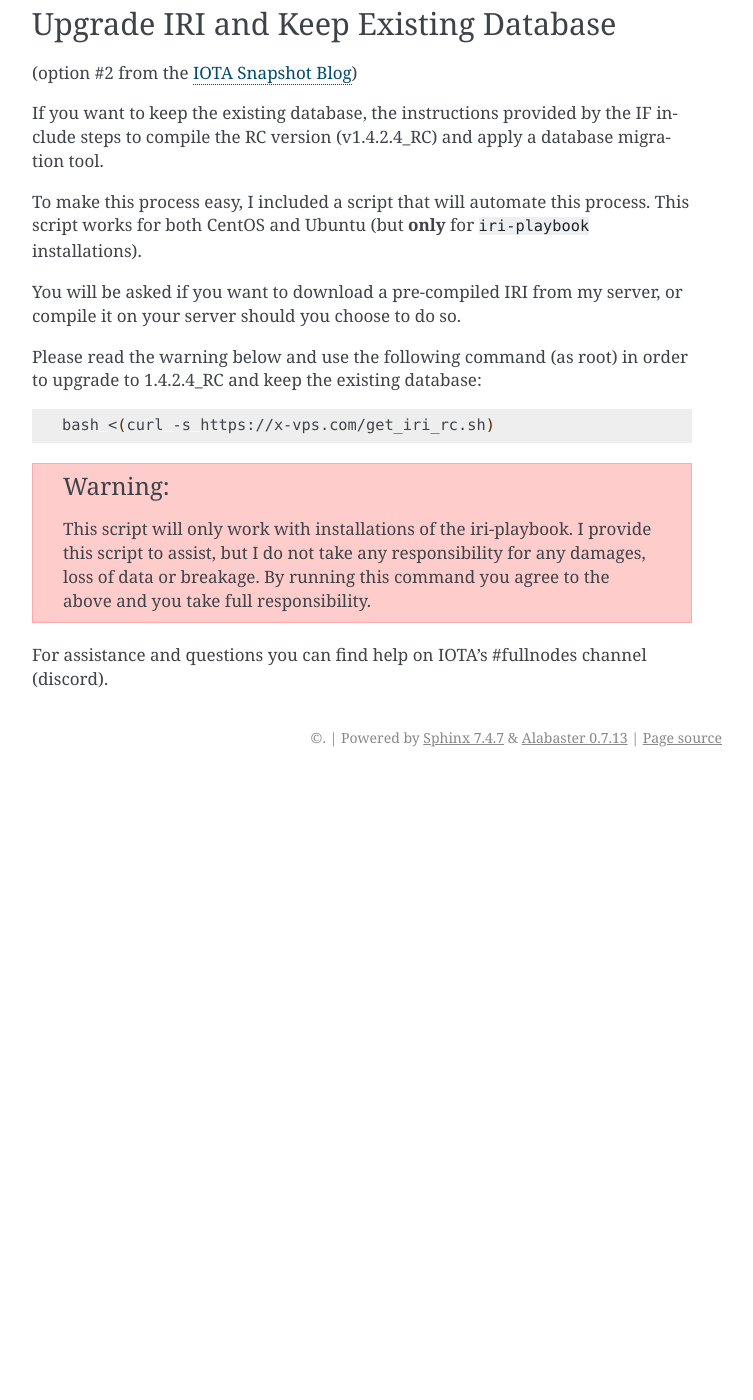
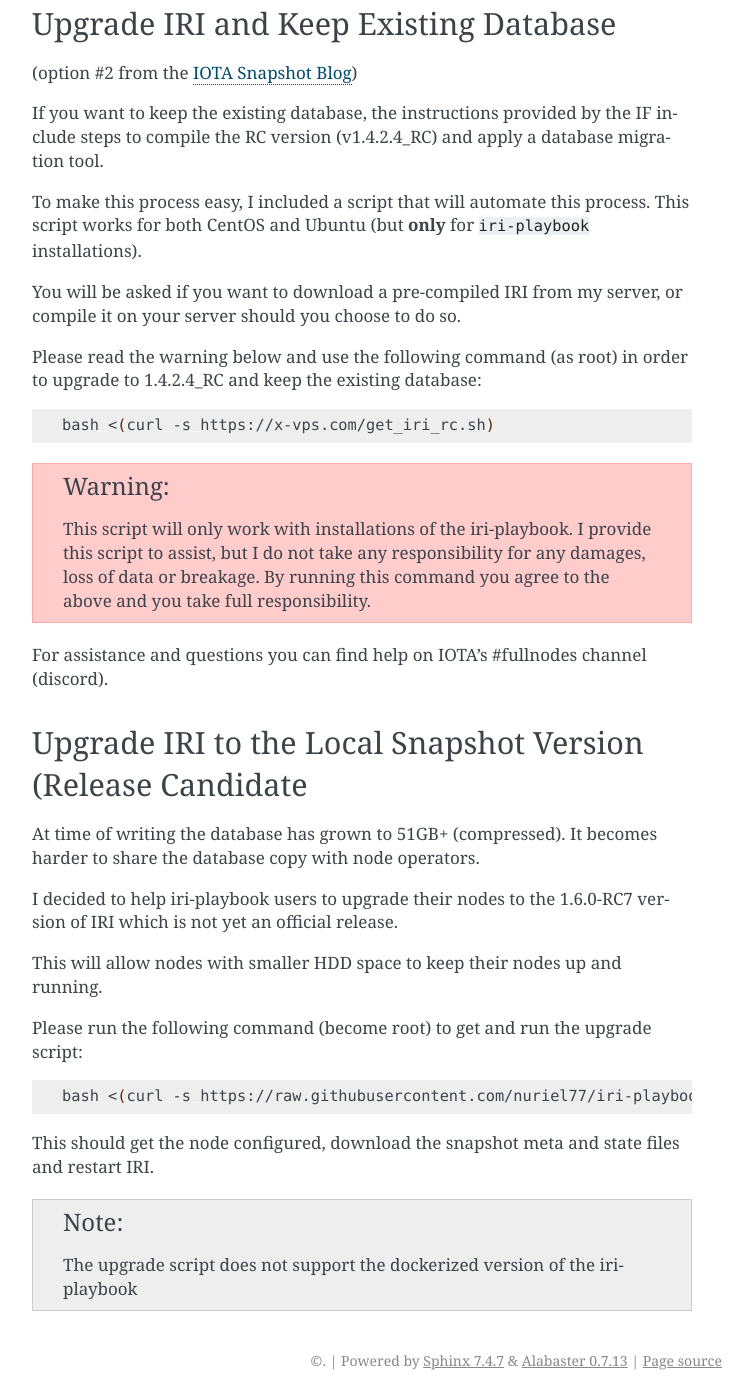
Before and after one commit to nuriel77/iri-playbook, a Sphinx documentation site: the page built from docs/appendix.rst, in a window 1280 px wide and 1400 px high, scrolled down 14596 px. Shown: the whole window, without its empty margins (388-1141 px from the left). Built offline with Sphinx 7.4.7, drawn with Linux system fonts in a browser that asks for light colours; before the commit the page ends 15373 px from its top, so only the background shows below that; some of the changed text lies outside the part shown.

Commit message:
Add upgrade to local snapshots script and doc

```diff
--- a/docs/appendix.rst
+++ b/docs/appendix.rst
@@ -677,3 +677,24 @@
 
 
 For assistance and questions you can find help on IOTA's #fullnodes channel (discord).
+
+Upgrade IRI to the Local Snapshot Version (Release Candidate
+============================================================
+
+At time of writing the database has grown to 51GB+ (compressed). It becomes harder to share the database copy with node operators.
+
+I decided to help iri-playbook users to upgrade their nodes to the 1.6.0-RC7 version of IRI which is not yet an official release.
+
+This will allow nodes with smaller HDD space to keep their nodes up and running.
+
+Please run the following command (become root) to get and run the upgrade script:
+
+.. code:: bash
+
+  bash <(curl -s https://raw.githubusercontent.com/nuriel77/iri-playbook/master/upgrade-iri-local-snapshots.sh)
+
+This should get the node configured, download the snapshot meta and state files and restart IRI.
+
+.. note::
+
+  The upgrade script does not support the dockerized version of the iri-playbook
```
Also changed, not shown: 1 other file.
